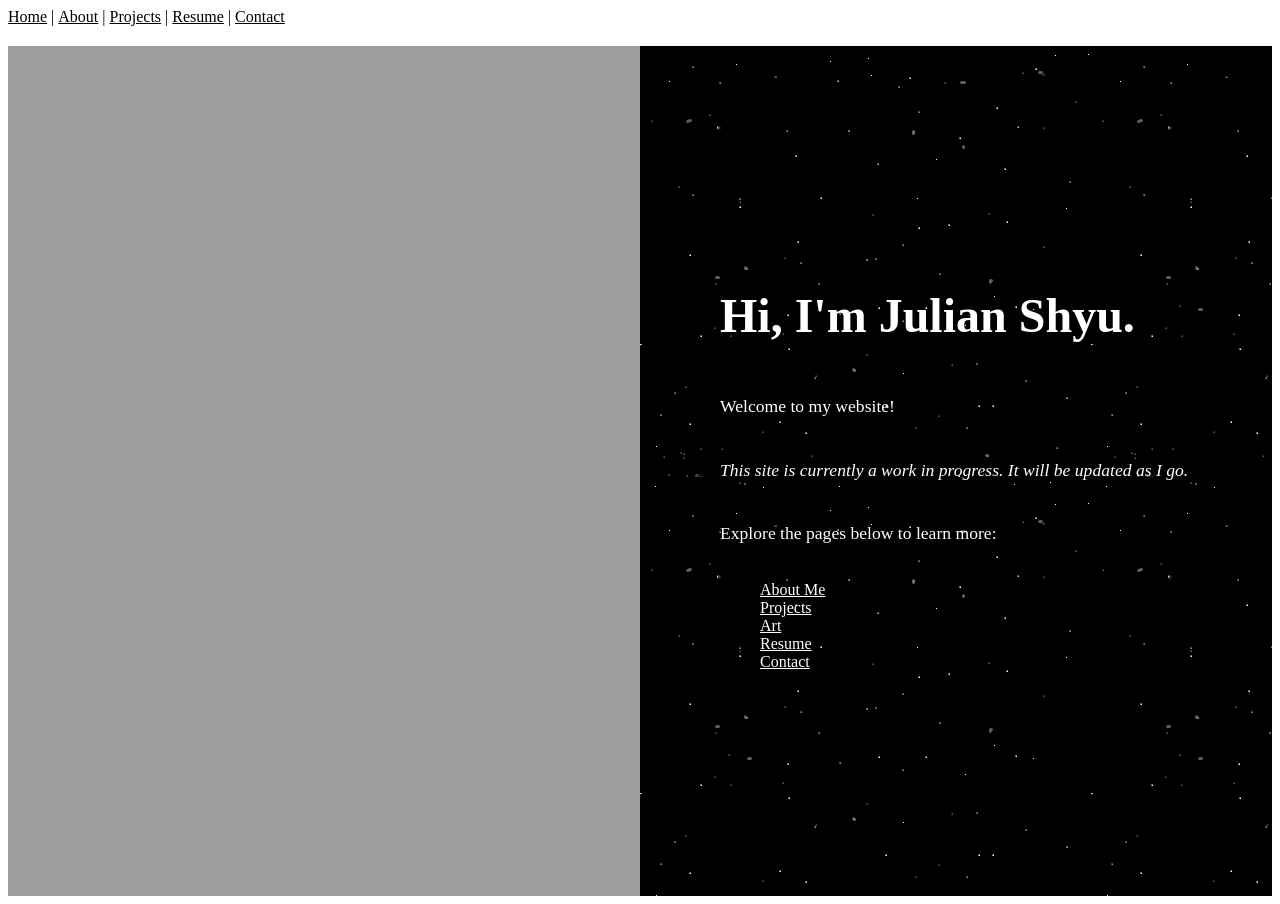
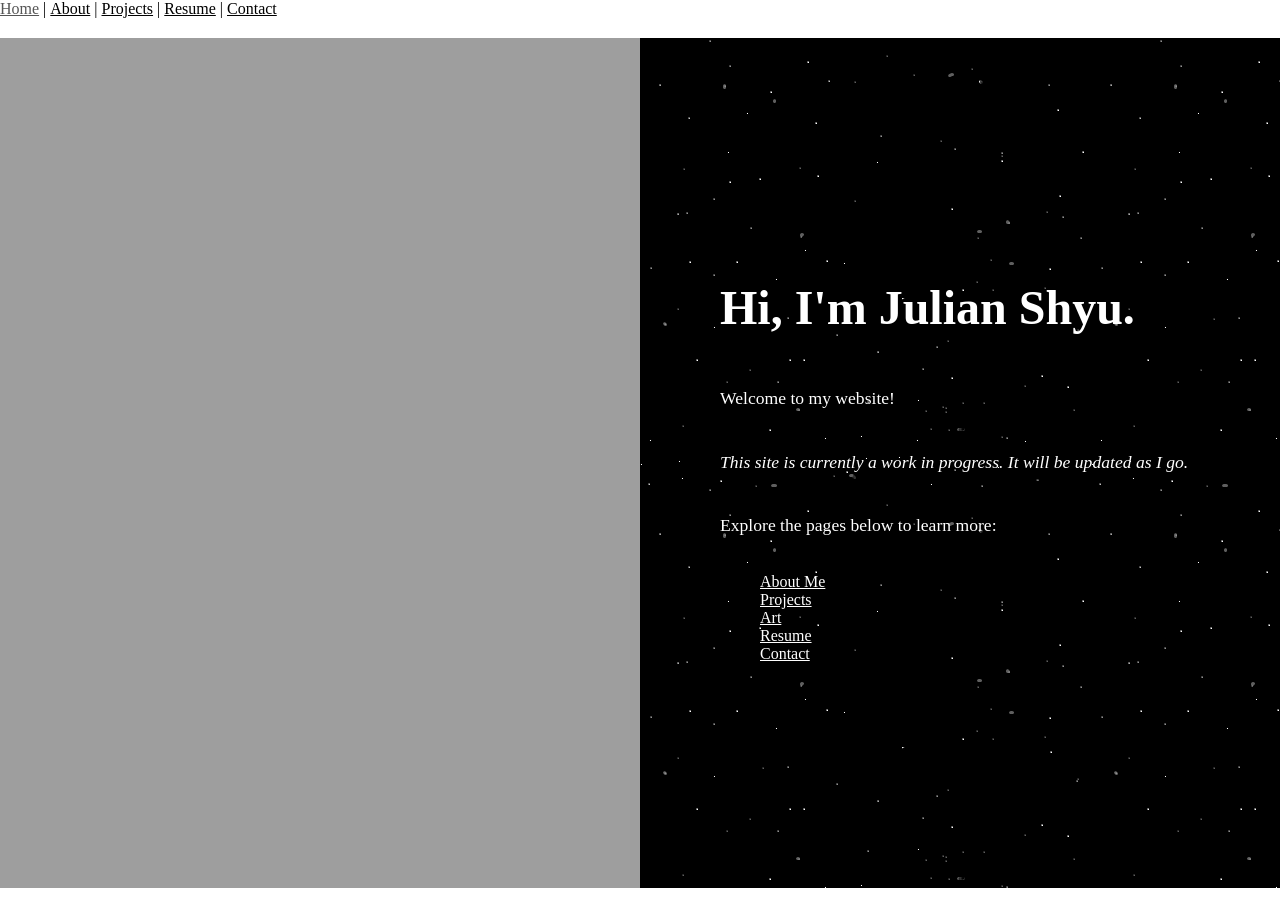
Before and after one commit to Julianzen/julians.github.io, a Jekyll site: the page built from index.md, in a window 1280 px wide. Built offline with Jekyll 4.4.1, drawn with Linux system fonts in a browser that asks for light colours.

Commit message:
Reset margin and padding for html and body

```diff
--- a/assets/style.css
+++ b/assets/style.css
@@ -1,4 +1,10 @@
 /* Home page split layout */
+html,
+body {
+  margin: 0;
+  padding: 0;
+}
+
 main {
   margin: 0;
   padding: 0;
```
